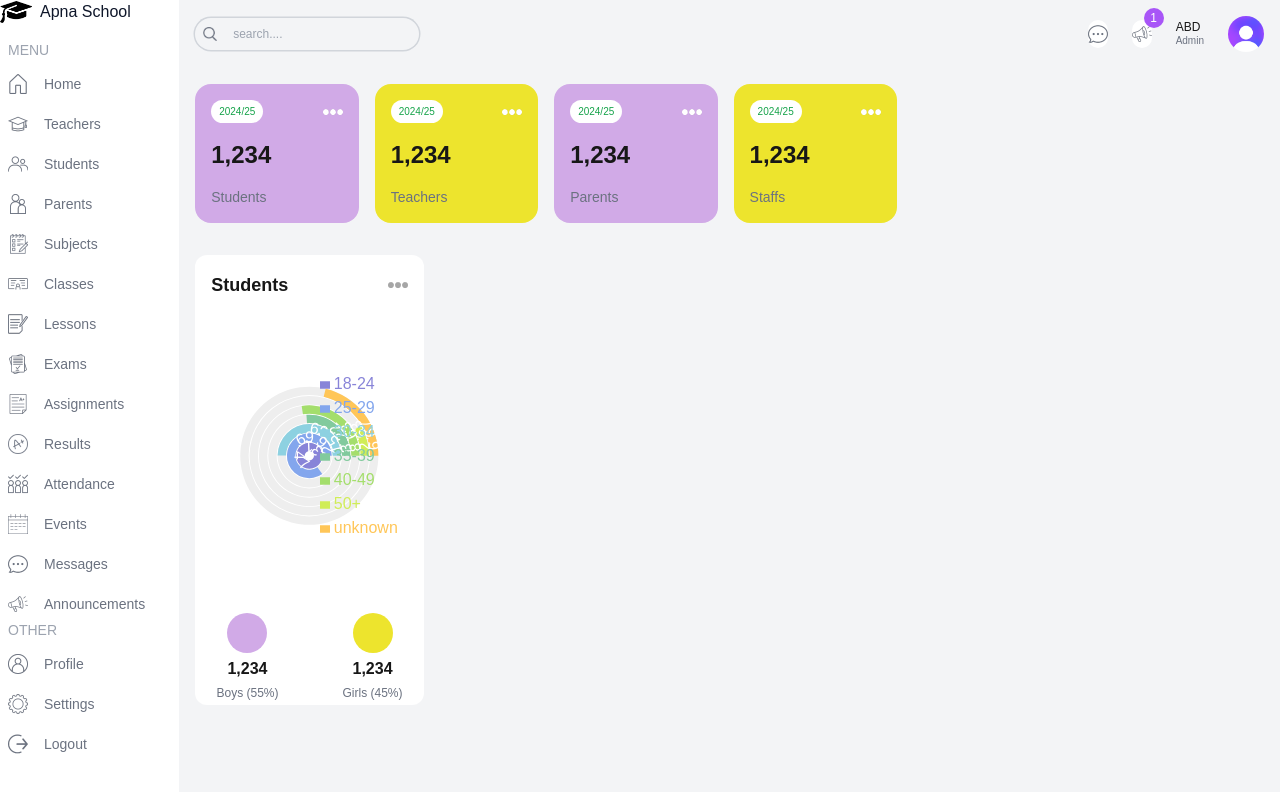
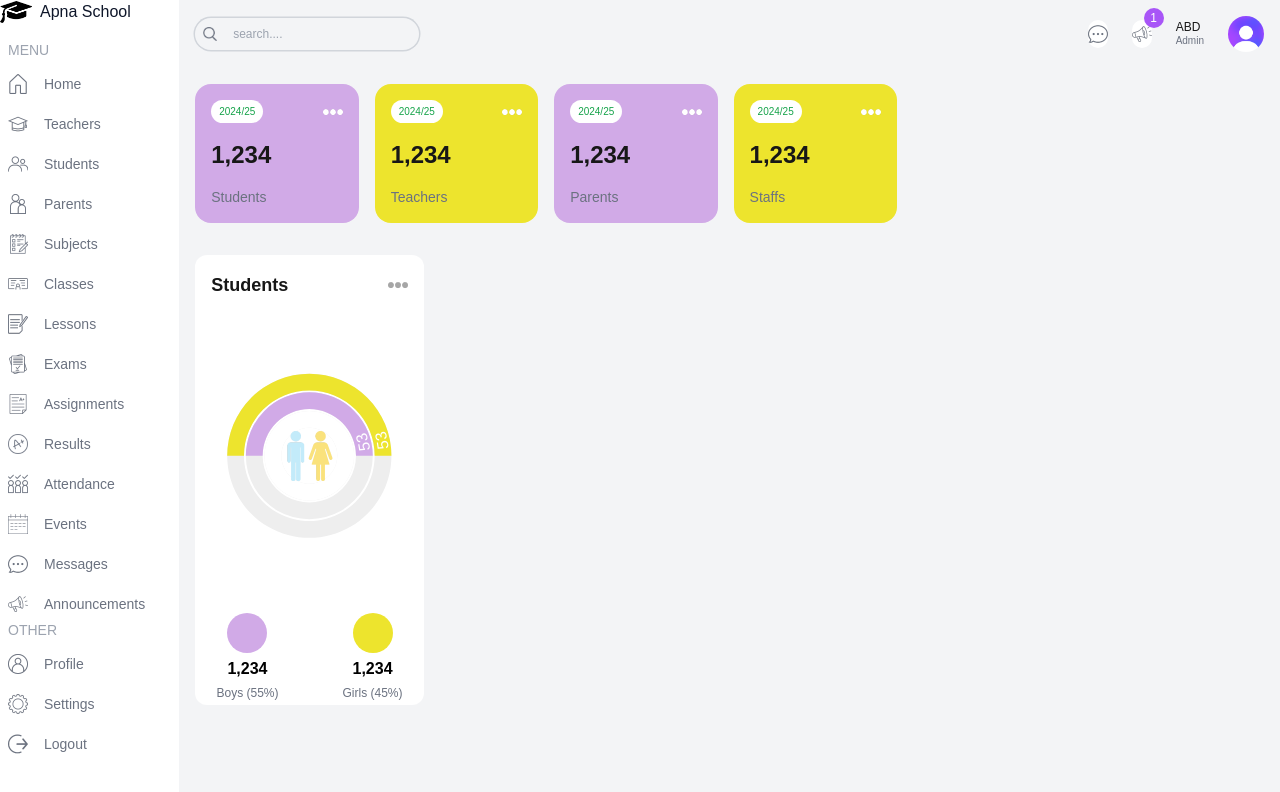
Before and after one commit to Ansari839/School-management, a Next.js app: page /dashboard/admin in a window 1280 px wide. Shown: the top 792 px of the page. Built offline with nearby package versions, Linux system fonts and the light colour scheme.

Commit message:
Count Chart Complete

```diff
--- a/src/app/components/Charts/CountCharts.jsx
+++ b/src/app/components/Charts/CountCharts.jsx
@@ -1,4 +1,4 @@
-'use client'
+"use client";
 import Image from "next/image";
 import {
   RadialBarChart,
@@ -9,14 +9,10 @@ import {
 
 // Sample data
 const data = [
-  { name: "18-24", uv: 31.47, pv: 2400, fill: "#8884d8" },
-  { name: "25-29", uv: 26.69, pv: 4567, fill: "#83a6ed" },
-  { name: "30-34", uv: 15.69, pv: 1398, fill: "#8dd1e1" },
-  { name: "35-39", uv: 8.22, pv: 9800, fill: "#82ca9d" },
-  { name: "40-49", uv: 8.63, pv: 3908, fill: "#a4de6c" },
-  { name: "50+", uv: 2.63, pv: 4800, fill: "#d0ed57" },
-  { name: "unknown", uv: 6.67, pv: 4800, fill: "#ffc658" },
-];
+  { name: "Total", count: 106,  fill: "white" },
+  { name: "Boys", count: 53,  fill: "#d1aae7" },
+  { name: "Girls", count: 53, fill: "#ede42d" },
+  ];
 
 const style = {
   top: "50%",
@@ -35,124 +31,40 @@ export default function CountCharts() {
       </div>
 
       {/* Chart */}
-      <div className="w-full h-[75%]">
-        <ResponsiveContainer width="100%" height="100%">
+      <div className="w-full h-[75%] relative">
+        <ResponsiveContainer>
           <RadialBarChart
             cx="50%"
             cy="50%"
-            innerRadius="10%"
-            outerRadius="80%"
-            barSize={10}
+            innerRadius="40%"
+            outerRadius="100%"
+            barSize={32}
             data={data}
           >
             <RadialBar
-              minAngle={15}
               label={{ position: "insideStart", fill: "#fff" }}
               background
-              clockWise
-              dataKey="uv"
-            />
-            <Legend
-              iconSize={10}
-              layout="vertical"
-              verticalAlign="middle"
-              wrapperStyle={style}
+              dataKey="count"
             />
           </RadialBarChart>
         </ResponsiveContainer>
+        <Image src='/maleFemale.png' width={50} height={50} alt="male female" className="absolute top-1/2 left-1/2 -translate-x-1/2 -translate-y-1/2 " />
       </div>
 
       {/* Bottom Stats */}
       <div className="flex justify-center gap-16">
         <div className="flex flex-col gap-1 items-center">
           <div className="w-10 h-10 bg-primary rounded-full" />
-          <h1 className="font-bold">1,234</h1>
+          <h1 className="font-bold text-black">1,234</h1>
           <h2 className="text-xs text-gray-500">Boys (55%)</h2>
         </div>
 
         <div className="flex flex-col gap-1 items-center">
           <div className="w-10 h-10 bg-main rounded-full" />
-          <h1 className="font-bold">1,234</h1>
+          <h1 className="font-bold text-black">1,234</h1>
           <h2 className="text-xs text-gray-500">Girls (45%)</h2>
         </div>
       </div>
     </div>
   );
 }
-
-
-// import React, { PureComponent } from 'react';
-// import { RadialBarChart, RadialBar, Legend, ResponsiveContainer } from 'recharts';
-
-// const data = [
-//   {
-//     name: '18-24',
-//     uv: 31.47,
-//     pv: 2400,
-//     fill: '#8884d8',
-//   },
-//   {
-//     name: '25-29',
-//     uv: 26.69,
-//     pv: 4567,
-//     fill: '#83a6ed',
-//   },
-//   {
-//     name: '30-34',
-//     uv: 15.69,
-//     pv: 1398,
-//     fill: '#8dd1e1',
-//   },
-//   {
-//     name: '35-39',
-//     uv: 8.22,
-//     pv: 9800,
-//     fill: '#82ca9d',
-//   },
-//   {
-//     name: '40-49',
-//     uv: 8.63,
-//     pv: 3908,
-//     fill: '#a4de6c',
-//   },
-//   {
-//     name: '50+',
-//     uv: 2.63,
-//     pv: 4800,
-//     fill: '#d0ed57',
-//   },
-//   {
-//     name: 'unknow',
-//     uv: 6.67,
-//     pv: 4800,
-//     fill: '#ffc658',
-//   },
-// ];
-
-// const style = {
-//   top: '50%',
-//   right: 0,
-//   transform: 'translate(0, -50%)',
-//   lineHeight: '24px',
-// };
-
-// export default class CountCharts extends PureComponent {
-//   static demoUrl = 'https://codesandbox.io/p/sandbox/simple-radial-bar-chart-gnwjjg';
-
-//   render() {
-//     return (
-//       <ResponsiveContainer width="100%" height="100%">
-//         <RadialBarChart cx="50%" cy="50%" innerRadius="10%" outerRadius="80%" barSize={10} data={data}>
-//           <RadialBar
-//             minAngle={15}
-//             label={{ position: 'insideStart', fill: '#fff' }}
-//             background
-//             clockWise
-//             dataKey="uv"
-//           />
-//           <Legend iconSize={10} layout="vertical" verticalAlign="middle" wrapperStyle={style} />
-//         </RadialBarChart>
-//       </ResponsiveContainer>
-//     );
-//   }
-// }
```
